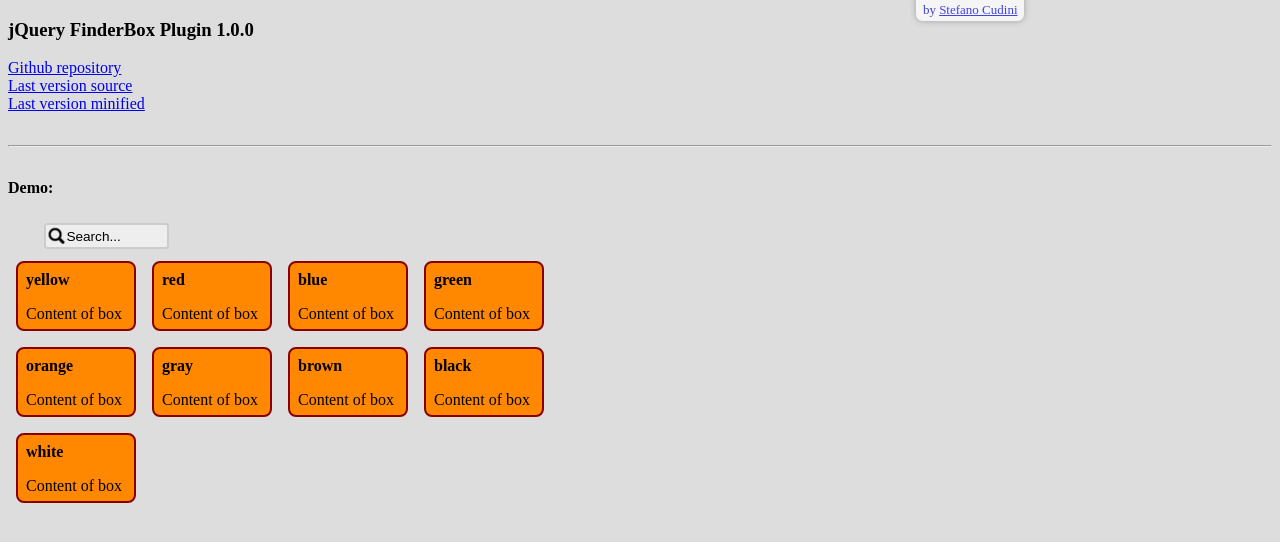
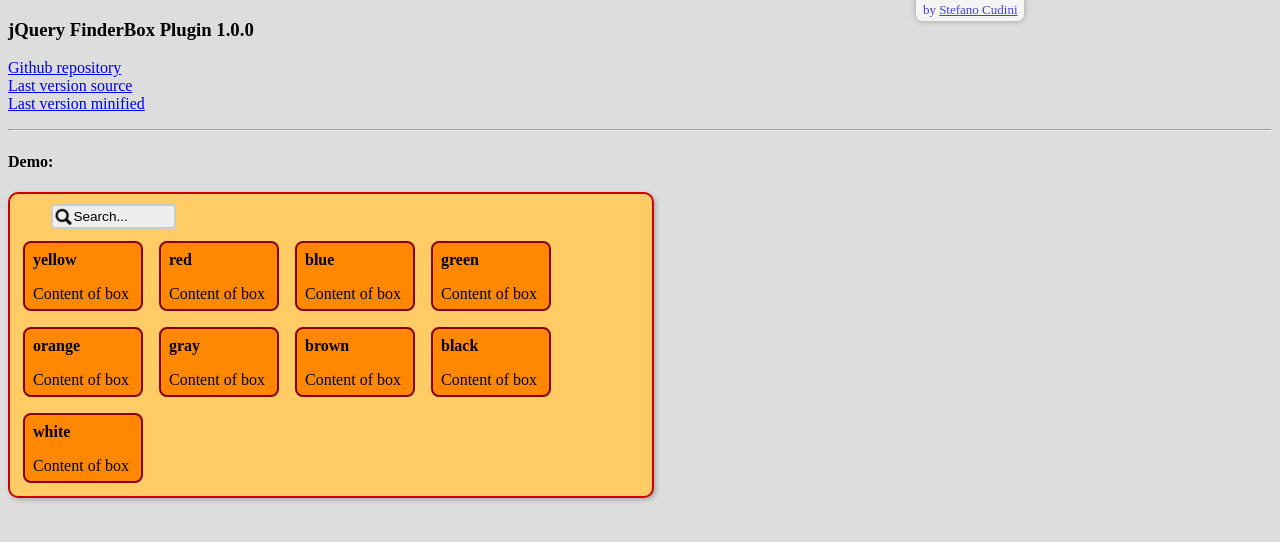
Before and after one commit to Mixtags/jquery-filterbox, a plain HTML site: page index.html in a window 1280 px wide. Drawn offline with nearby package versions, Linux system fonts and the light colour scheme.

```diff
--- a/index.html
+++ b/index.html
@@ -13,12 +13,17 @@
 	float:left;
 }
 hr {
-	margin:2em 0;
+	margin:1em 0;
 }
 
 #container {
 	width: 50%;
 	float:left;
+	background:#fc6;
+	border-radius:10px;
+	border:2px solid #c00;
+	box-shadow:2px 2px 5px #aaa;
+	padding:5px;
 }
 .box {
 	float:left;
@@ -139,6 +144,7 @@
 });
 </script>
 
+<script type="text/javascript" src="/labs.disqus.js"></script>
 <script type="text/javascript" src="/labs.analytics.js"></script>
 
 </body>
```
